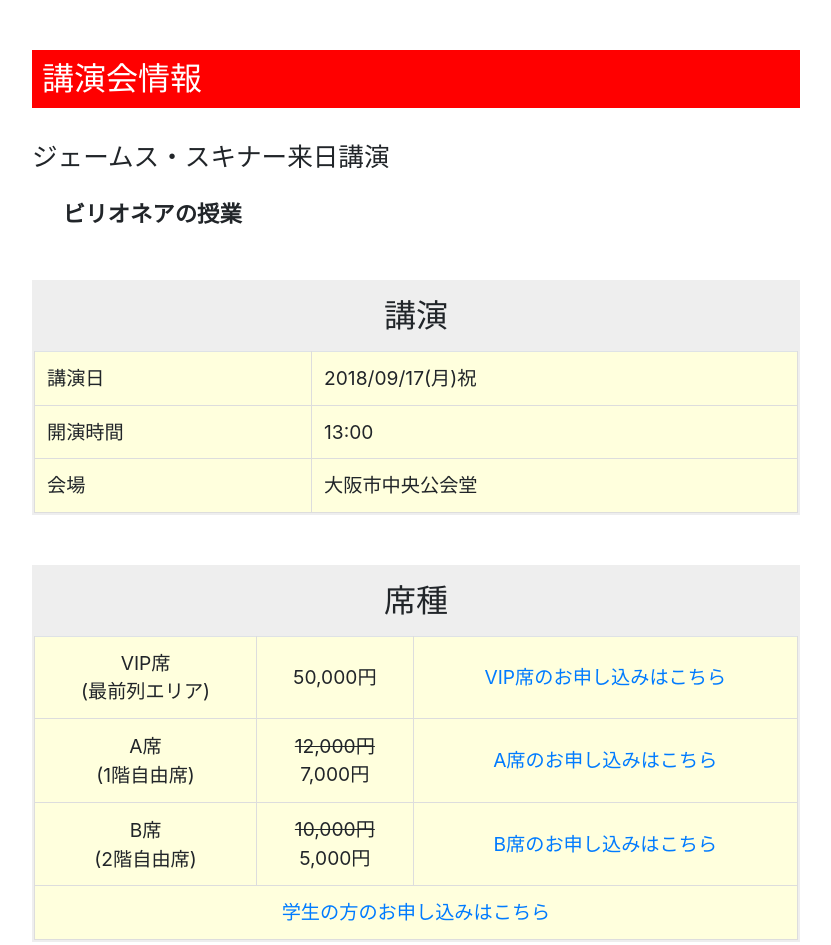
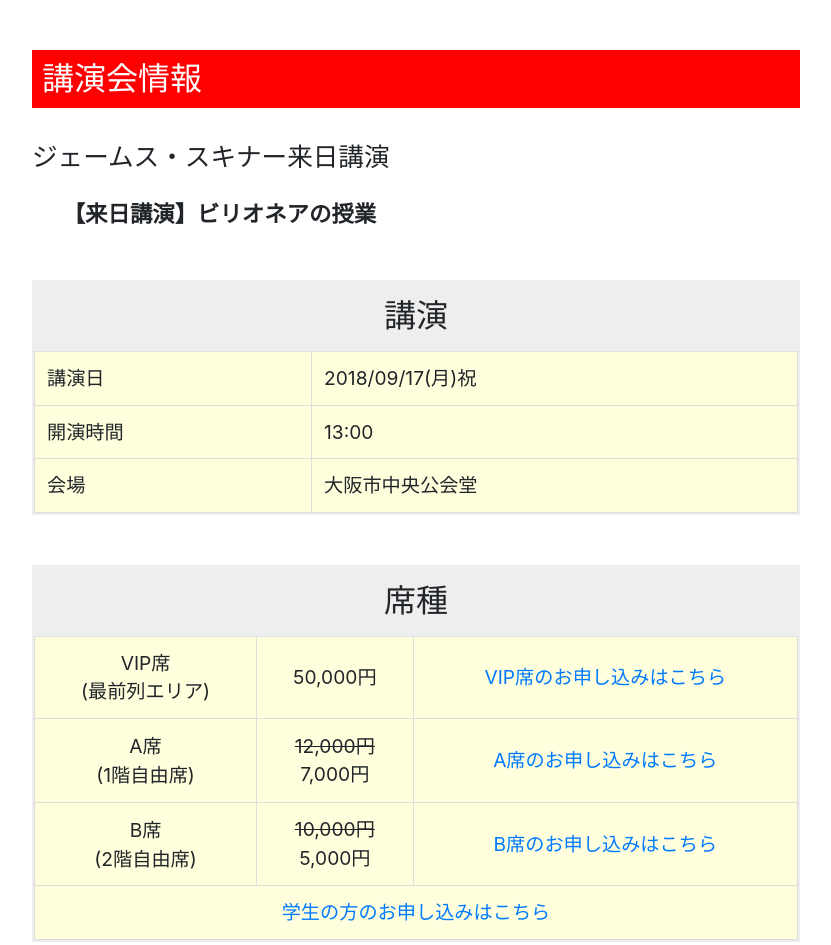
Before and after one commit to Ryosuke310/simplesite, a plain HTML site: page index.html in a window 1280 px wide. Shown: the top 945 px of the page, without its empty margins (224-1055 px from the left). Drawn offline with nearby package versions, Linux system fonts and the light colour scheme.

Commit message:
Update index.html

```diff
--- a/index.html
+++ b/index.html
@@ -14,7 +14,7 @@
     <div class="headline">
       <h1 class="headline__title">講演会情報</h1>
       <p class="headline__txt1">ジェームス・スキナー来日講演</p>
-      <p class="headline__txt2">ビリオネアの授業</p>
+      <p class="headline__txt2">【来日講演】ビリオネアの授業</p>
     </div>
 
     <div class="tableinfo">
```
